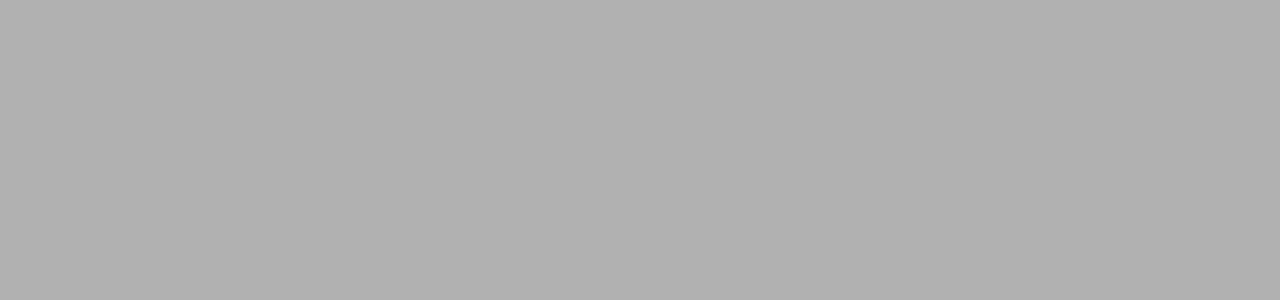
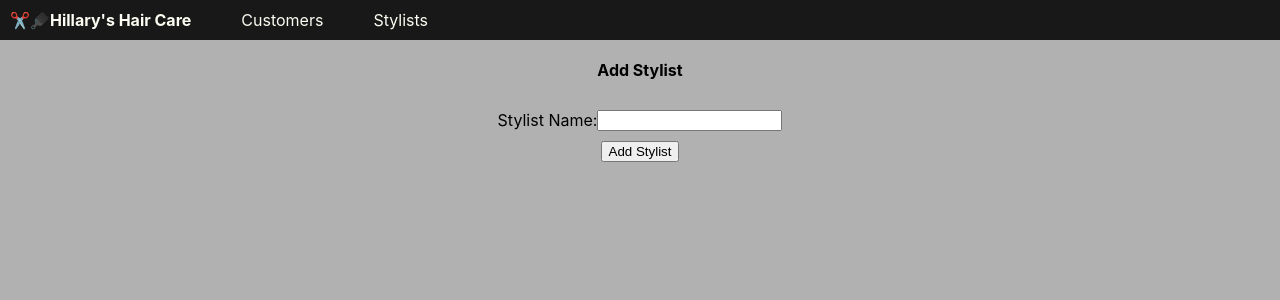
Before and after one commit to rebeccahrobison/HillarysHairCare, a React (Create React App) app in the folder client/: page /stylists/add in a window 1280 px wide. Before the commit this address had no page. Shown: the top 300 px of the page. Built offline with nearby package versions, Linux system fonts and the light colour scheme.

Commit message:
Added Add Stylist view and functionality

```diff
--- a/client/src/components/appointments/Appointments.css
+++ b/client/src/components/appointments/Appointments.css
@@ -104,6 +104,7 @@ tbody {
   sans-serif;
 }
 
-/* .stylist-appointments {
-  background-color: var(--black);
-} */
+.form-container {
+  display: flex;
+  margin: 10px;
+}
--- /dev/null
+++ b/client/src/components/stylists/AddStylist.js
@@ -0,0 +1,30 @@
+import { useEffect, useState } from "react"
+import { addStylist } from "../../data/stylistsData"
+import { useNavigate } from "react-router-dom"
+
+export const AddStylist = () => {
+  const [stylistName, setStylistName] = useState("")
+  const navigate = useNavigate()
+
+  useEffect(() => {}, [])
+
+  const handleAddStylistBtn = (e) => {
+    e.preventDefault()
+
+    const stylistToAdd = {
+      name: stylistName, active: true
+    }
+    addStylist(stylistToAdd).then(() => navigate("/stylists"))
+  }
+
+  return (
+    <div className="container">
+      <h4>Add Stylist</h4>
+      <div className="form-container">
+        <div>Stylist Name: </div>
+        <input type="text" onChange={e => setStylistName(e.target.value)}/>
+      </div>
+      <button onClick={e => handleAddStylistBtn(e)}>Add Stylist</button>
+    </div>
+  )
+}
--- a/client/src/components/stylists/StylistsList.js
+++ b/client/src/components/stylists/StylistsList.js
@@ -1,10 +1,11 @@
 import { useEffect, useState } from "react"
 import { deactivateStylist, getStylists } from "../../data/stylistsData"
 import { formatTimestamp } from "../formatTimestamp"
-import { Link } from "react-router-dom"
+import { Link, useNavigate } from "react-router-dom"
 
 export const StylistsList = () => {
   const [stylists, setStylists] = useState([])
+  const navigate = useNavigate()
 
   const getAndSetStylists = () => {
     getStylists().then(arr => setStylists(arr))
@@ -20,11 +21,17 @@ export const StylistsList = () => {
     deactivateStylist(id).then(() => getAndSetStylists())
   }
 
+  const handleAddStylistBtn = (e) => {
+    e.preventDefault()
+
+    navigate("/stylists/add")
+  }
+
   return (
     <div className="container">
       <div className="appts-header">
         <h4>Stylists</h4>
-        {/* <button className="add-btn" onClick={e => handleAddBtn(e)}>Add Appointment</button> */}
+        <button className="add-btn" onClick={e => handleAddStylistBtn(e)}>Add Stylist</button>
       </div>
       <div className="table-container">
         <table>
--- a/client/src/data/stylistsData.js
+++ b/client/src/data/stylistsData.js
@@ -12,3 +12,13 @@ export const deactivateStylist = (id) => {
     }
   })
 }
+
+export const addStylist = (stylistObj) => {
+  return fetch(`${_apiUrl}`, {
+    method: "POST",
+    headers: {
+      "Content-Type": "application/json",
+    },
+    body: JSON.stringify(stylistObj)
+  })
+}
--- a/client/src/index.js
+++ b/client/src/index.js
@@ -7,6 +7,7 @@ import { AppointmentsList } from './components/appointments/AppointmentsList';
 import { AppointmentDetails } from './components/appointments/AppointmentDetails';
 import { AddAppointment } from './components/appointments/AddAppointment';
 import { StylistsList } from './components/stylists/StylistsList';
+import { AddStylist } from './components/stylists/AddStylist';
 
 const root = ReactDOM.createRoot(document.getElementById('root'));
 root.render(
@@ -23,6 +24,7 @@ root.render(
         </Route>
         <Route path="stylists">
           <Route index element={<StylistsList />} />
+          <Route path="add" element= {<AddStylist />} />
         </Route>
       </Route>
     </Routes>
```
Also changed, not shown: 1 other file (tests, documents, lock files or other folders).
